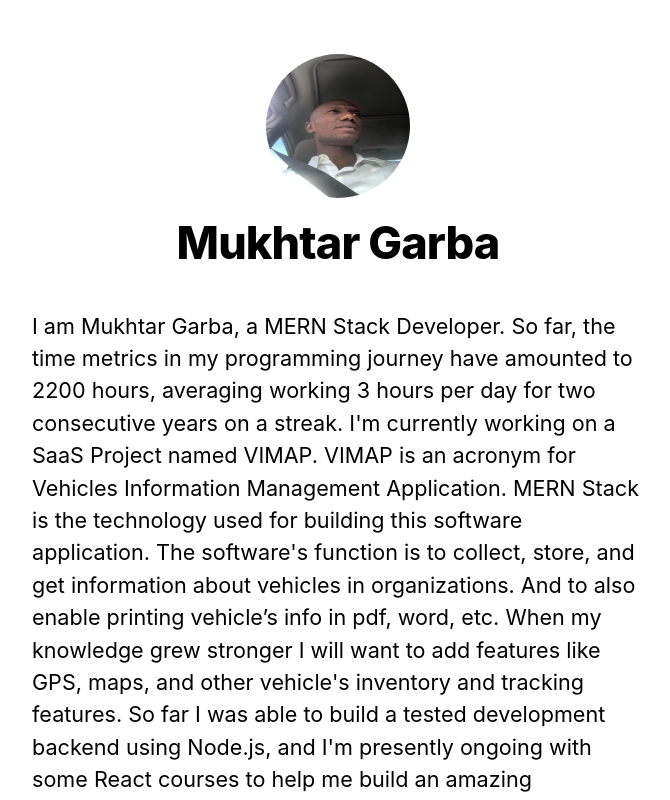
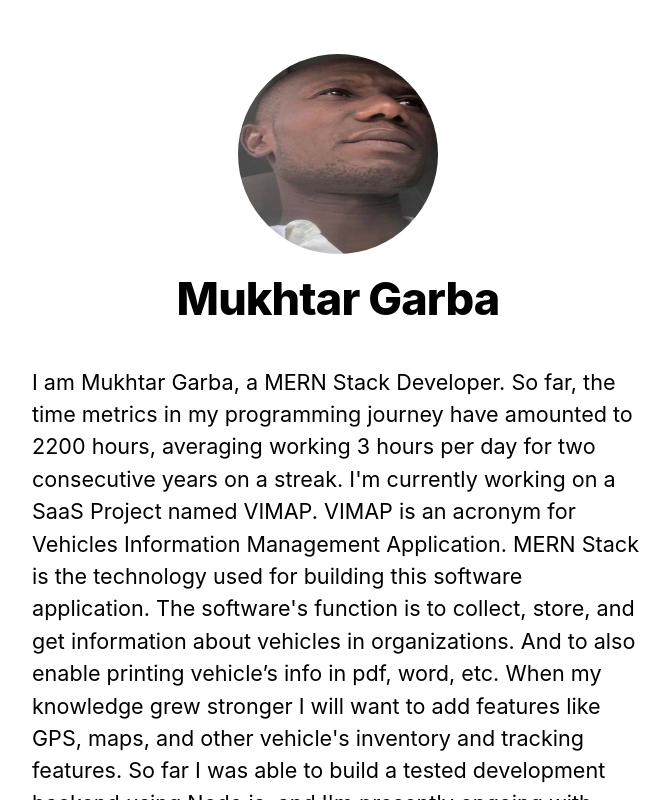
Before and after one commit to mukhtar-github/nextjs-app, a Next.js app in the folder nextjs-blog/: page / in a window 1280 px wide. Shown: the top 800 px of the page, without its empty margins (302-972 px from the left). Built offline with nearby package versions, Linux system fonts and the light colour scheme.

Commit message:
Update changes

```diff
--- a/nextjs-blog/components/layout.js
+++ b/nextjs-blog/components/layout.js
@@ -32,8 +32,8 @@ export default function Layout({ children, home }) {
               priority
               src="/images/profile.jpg"
               className={utilStyles.borderCircle}
-              height={144}
-              width={144}
+              height={200}
+              width={200}
               alt={name}
             />
             <h1 className={utilStyles.heading2Xl}>{name}</h1>
```
Also changed, not shown: nextjs-blog/public/images/profile.jpg.
